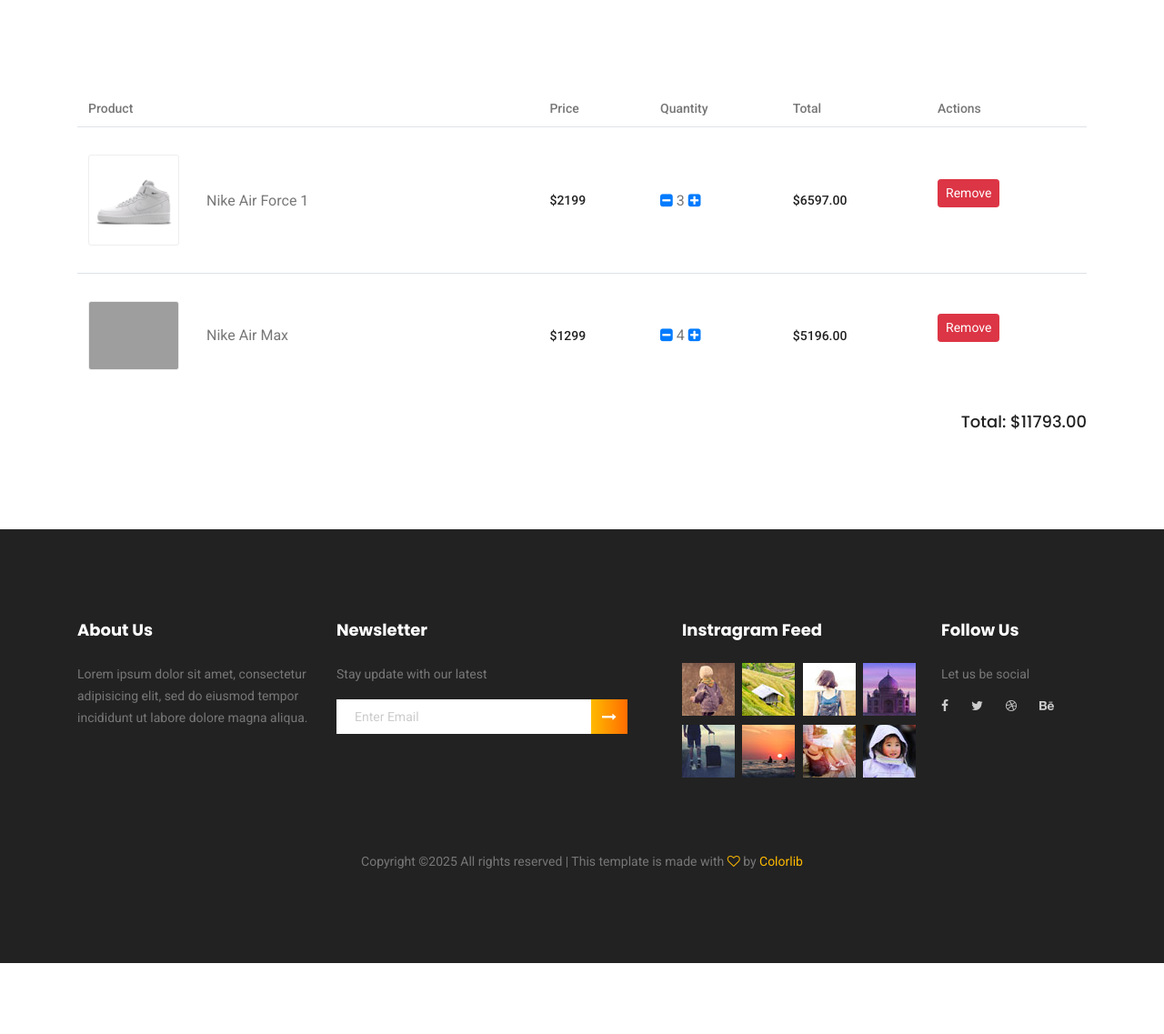
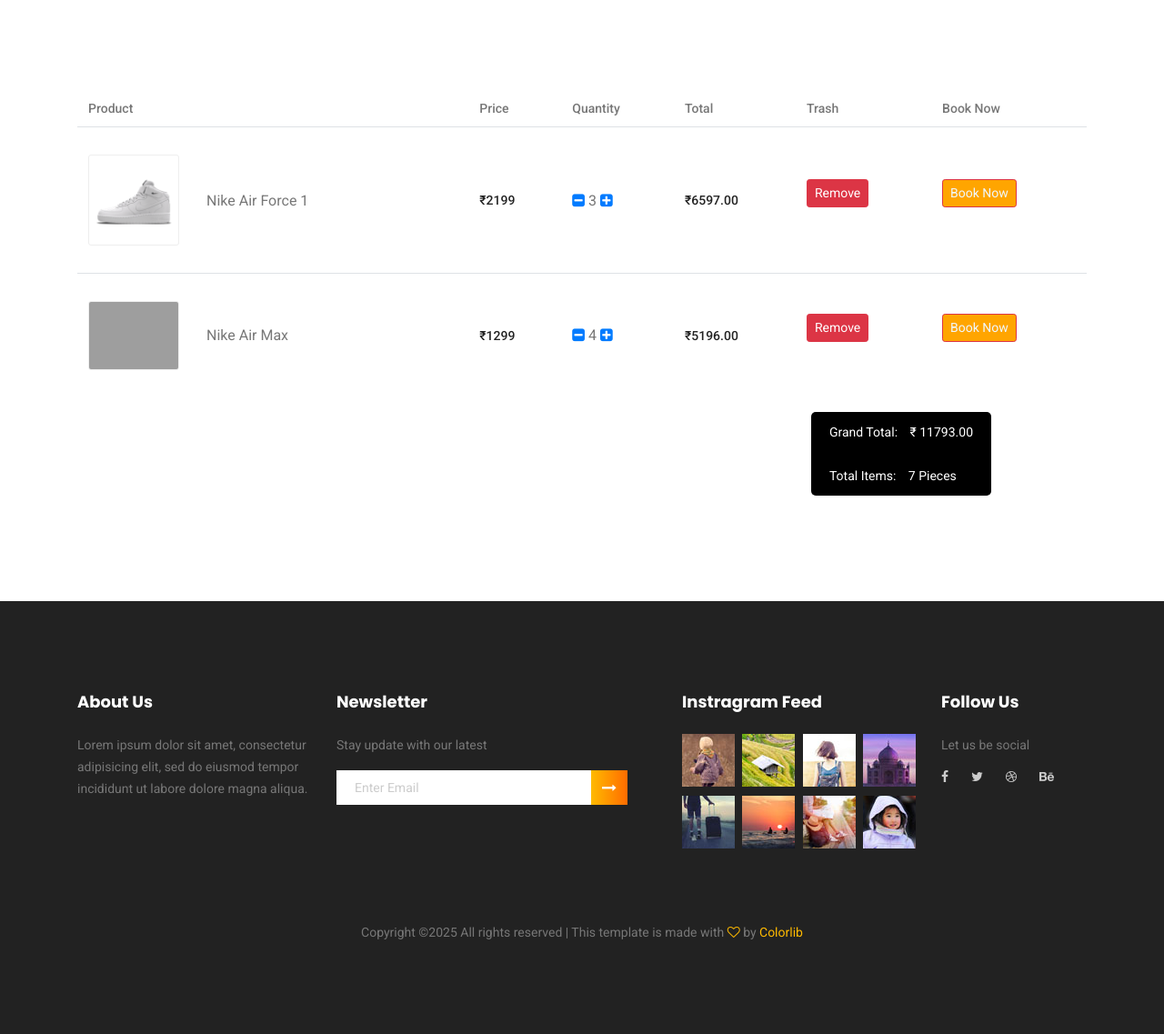
Before and after one commit to midhunpk20/ecommerce, a Django app: page /shopcart in a window 1280 px wide. Shown: the part 468-1605 px from the top of the page at 91% size. Before the commit the page ends 1527 px from the top, so only its background shows below. Run offline with Django 5.2, Linux system fonts and the light colour scheme; a user stored in the database is signed in; data comes from the database, SQL or seed files in the repository; both versions use the stored data as it was after the commit; some libraries are stand-ins or nearby versions; grey boxes are pictures that could not be loaded.

Commit message:
9-01-2025 morning

```diff
--- a/admin_app/models.py
+++ b/admin_app/models.py
@@ -47,3 +47,26 @@
     fk_product = models.ForeignKey(Product,on_delete=models.CASCADE)
     quantity = models.PositiveIntegerField(default=1)
     sub_total=models.DecimalField(max_digits=10, decimal_places=2)
+
+
+
+from django.db import models
+from django.contrib.auth.models import User
+from django.utils.timezone import now
+
+class Order(models.Model):
+    fk_user = models.ForeignKey(User, on_delete=models.CASCADE)
+    created_at = models.DateTimeField(default=now)
+    total_amount = models.DecimalField(max_digits=10, decimal_places=2)
+
+    def __str__(self):
+        return f"Order {self.id} by {self.fk_user.username}"
+
+class OrderItem(models.Model):
+    order = models.ForeignKey(Order, related_name='items', on_delete=models.CASCADE)
+    fk_product = models.ForeignKey(Product, on_delete=models.CASCADE)
+    quantity = models.PositiveIntegerField(default=1)
+    sub_total = models.DecimalField(max_digits=10, decimal_places=2)
+
+    def __str__(self):
+        return f"{self.fk_product.product_name} (x{self.quantity})"
--- a/ecommerce_app/urls.py
+++ b/ecommerce_app/urls.py
@@ -28,4 +28,11 @@
     path('minus/<int:id>/',minus,name="minus"),
     path('itemdelete/<int:id>/',itemdelete,name="itemdelete"),
 
+
+
+    path('book-now/<int:item_id>/',user_book_now, name='user_book_now'),
+
+    path('your_order',your_order,name="your_order"),
+
+
 ]
--- a/ecommerce_app/views.py
+++ b/ecommerce_app/views.py
@@ -136,6 +136,7 @@
 
 
 
+from django.db.models import Sum
 
 def user_shop_shopcart(request):
     cartitem=Cart.objects.filter(fk_user=request.user).all().order_by("-id")
@@ -145,10 +146,13 @@
         count += i.quantity
         total += i.sub_total
 
+    total_cart_count = cartitem.aggregate(total_quantity=Sum('quantity'))['total_quantity'] or 0
+
     return render (request,'user_side/user_shop_shopcart.html',{
         'cartitem':cartitem,
         'total':total,
         'count':count,
+        'total_cart_count':total_cart_count
         })
 
 
@@ -174,3 +178,49 @@
     item=Cart.objects.get(id=id)
     item.delete()
     return redirect("user_shop_shopcart")
+
+
+
+def user_book_now(request, item_id):
+    cart_item = Cart.objects.filter(id=item_id, fk_user=request.user).first()
+
+    if cart_item:
+        # Create an order
+        order = Order.objects.create(
+            fk_user=request.user,
+            total_amount=cart_item.sub_total
+        )
+
+        # Add the selected cart item to the order
+        OrderItem.objects.create(
+            order=order,
+            fk_product=cart_item.fk_product,
+            quantity=cart_item.quantity,
+            sub_total=cart_item.sub_total
+        )
+
+        # Optionally, remove the item from the cart
+        cart_item.delete()
+
+        return render(request, 'user_side/user_buy_now.html', {
+            'order': order,
+            'cart_item': cart_item,
+            'total': order.total_amount,
+            'quantity': cart_item.quantity
+        })
+    else:
+        return render(request, 'user_side/user_buy_now.html', {
+            'error': 'The selected item does not exist in your cart.'
+        })
+
+
+
+
+def your_order(request):
+    # Get all orders of the current user
+    user_orders = Order.objects.filter(fk_user=request.user).order_by('-created_at')
+
+    # Pass orders and their items to the template
+    return render(request, 'user_side/user_order.html', {
+        'user_orders': user_orders,
+    })
--- a/templates/user_side/header_footer.html
+++ b/templates/user_side/header_footer.html
@@ -44,8 +44,11 @@
 			<nav class="navbar navbar-expand-lg navbar-light main_box">
 				<div class="container">
 					<!-- Brand and toggle get grouped for better mobile display -->
-					<img src="{% static 'img/urbansole.jpg' %}" alt="Urban Soles Logo"
-					style="height: auto; width: 150%; max-width: 250px;">
+					<a href="{% url 'user_index' %}">
+						<img src="{% static 'img/urbansole.jpg' %}" alt="Urban Soles Logo"
+							 style="height: auto; width: 150%; max-width: 250px;">
+					</a>
+
 
 					<button class="navbar-toggler" type="button" data-toggle="collapse" data-target="#navbarSupportedContent"
 					 aria-controls="navbarSupportedContent" aria-expanded="false" aria-label="Toggle navigation">
@@ -72,12 +75,20 @@
 							<li class="nav-item"><a class="nav-link" href="{% url 'user_contact' %}">Contact</a></li>
 						</ul>
 						<ul class="nav navbar-nav navbar-right">
-							<li class="nav-item"><a href="#" class="cart"><span class="ti-bag"></span></a></li>
+							<li class="nav-item"><a href="{% url 'user_shop_shopcart' %}" class="cart"><span class="ti-bag"></span></a></li>
 						</ul>
 						<ul class="nav navbar-nav navbar-right">
 							<li class="nav-item">
 								<a href="{% url 'user_logout' %}" class="nav-link">
 									<i class="fas fa-sign-out-alt"></i>
+								</a>
+							</li>
+						</ul>
+
+						<ul class="nav navbar-nav navbar-right">
+							<li class="nav-item">
+								<a href="{% url 'your_order' %}" class="nav-link">
+									<span class="ti-check-box"></span>
 								</a>
 							</li>
 						</ul>
--- a/templates/user_side/user_shop_product_details.html
+++ b/templates/user_side/user_shop_product_details.html
@@ -37,7 +37,7 @@
 				<div class="col-lg-5 offset-lg-1">
 					<div class="s_product_text">
 						<h3>{{data.product_name}}</h3>
-						<h2>{{data.product_price}}</h2>
+						<h2>{{data.product_price}} /-</h2>
 						<ul class="list">
 							<li><a href=""><span>Brand Name</span> : {{data.product_brand}}</a></li>
 							<li><a class="active" href="#"><span>Category</span> : {{data.product_category}}</a></li>
--- a/templates/user_side/user_shop_shopcart.html
+++ b/templates/user_side/user_shop_shopcart.html
@@ -9,7 +9,11 @@
                 <div class="col-first">
                     <h1>Shopping Cart</h1>
                     <nav class="d-flex align-items-center">
-                        <a href="#">Cart</a>
+                        <a href="{% url 'user_index' %}">Home<span class="lnr lnr-arrow-right"></span></a>
+                        <a href="{% url 'user_shop_category' %}">Shop<span class="lnr lnr-arrow-right"></span></a>
+                        <a href="{% url 'user_shop_shopcart' %}">Cart</a>
+
+
                     </nav>
                 </div>
             </div>
@@ -30,7 +34,8 @@
                                 <th scope="col">Price</th>
                                 <th scope="col">Quantity</th>
                                 <th scope="col">Total</th>
-                                <th scope="col">Actions</th>
+                                <th scope="col">Trash</th>
+                                <th scope="col">Book Now</th>
                             </tr>
                         </thead>
                         <tbody>
@@ -47,7 +52,7 @@
                                     </div>
                                 </td>
                                 <td>
-                                    <h5>${{ item.fk_product.product_price }}</h5>
+                                    <h5>₹{{ item.fk_product.product_price }}</h5>
                                 </td>
                                 <td  class="product-name">
 
@@ -63,7 +68,7 @@
 
                                 </td>
                                 <td>
-                                    <h5>${{ item.sub_total }}</h5>
+                                    <h5>₹{{ item.sub_total }}</h5>
                                 </td>
                                 <td>
                                     <form action="{% url 'itemdelete' item.id %}" method="post">
@@ -71,13 +76,26 @@
                                         <button type="submit" class="btn btn-danger btn-sm">Remove</button>
                                     </form>
                                 </td>
+                                <td>
+                                    <form action="{% url 'user_book_now' item.id %}" method="post">
+                                        {% csrf_token %}
+                                        <button type="submit" class="btn btn-danger btn-sm"
+                                        style="background-color: orange;color: aliceblue;">Book Now</button>
+                                    </form>
+                                </td>
                             </tr>
                             {% endfor %}
                         </tbody>
                     </table>
-                    <div class="d-flex justify-content-end">
-                        <h4>Total: ${{ total }}</h4>
-                    </div>
+
+                    <p style="background-color: black; color: white; padding: 10px 20px; border-radius: 5px; float: right; margin-right: 105px; display: inline-block;">
+                        <span style="margin-right: 10px;">Grand Total:</span>
+                        <span>₹ {{ total }}</span><br><br>
+                        <span style="margin-right: 10px;">Total Items:</span>
+                        <span>{{ total_cart_count }} Pieces</span>
+                    </p>
+
+
                 </div>
                 {% else %}
                 <div class="text-center">
```
Also changed, not shown: templates/user_side/user_buy_now.html (added, +43 -0 lines), templates/user_side/user_index.html (+9 -3 lines), templates/user_side/user_order.html (added, +65 -0 lines), templates/user_side/user_shop_category.html (+5 -2 lines), admin_app/migrations/0005_order_orderitem.py (added), db.sqlite3, media/product_image/pic.png (added), static/img/shoe4.png (added), static/img/shoe6.png (added), static/img/shoes1.png (added).
